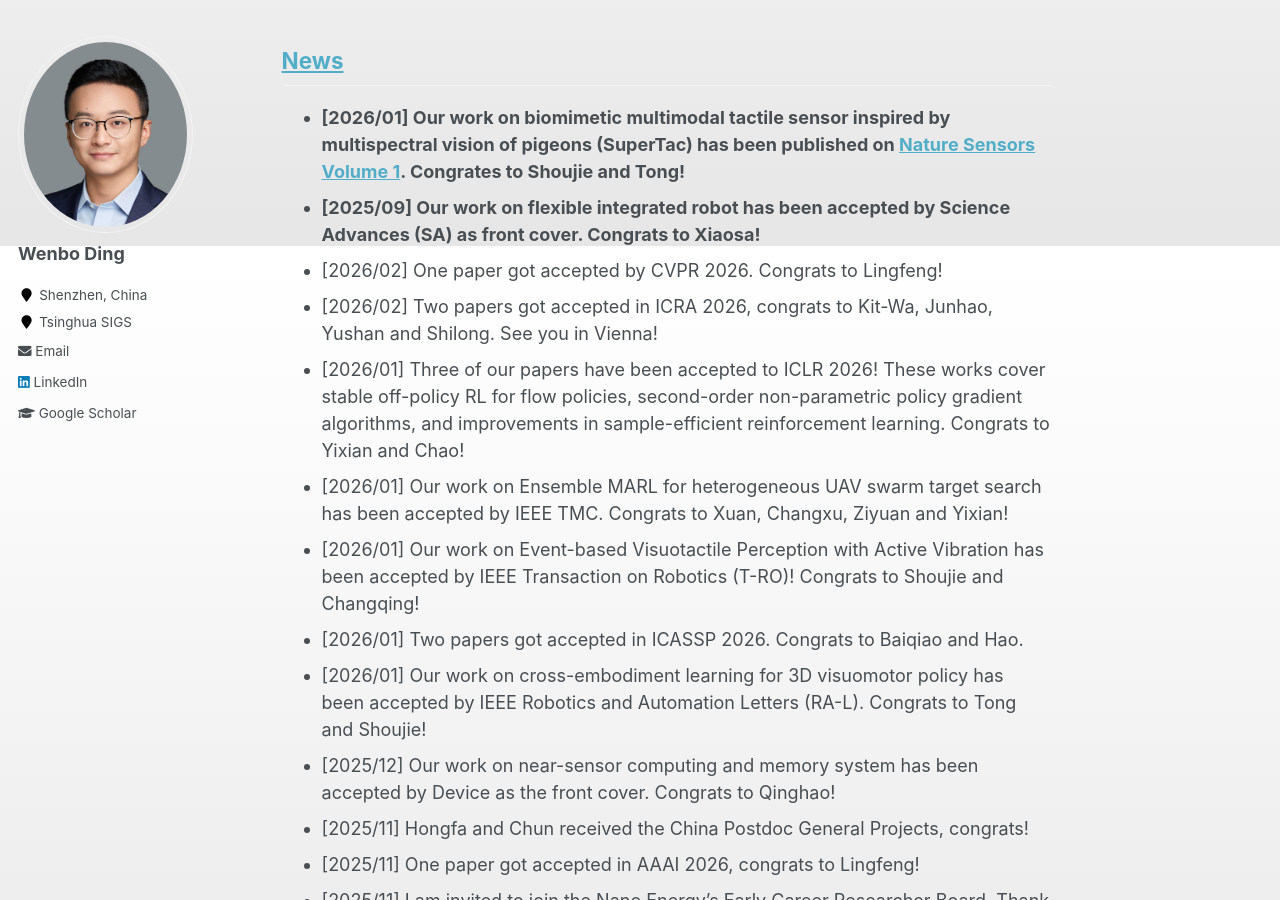
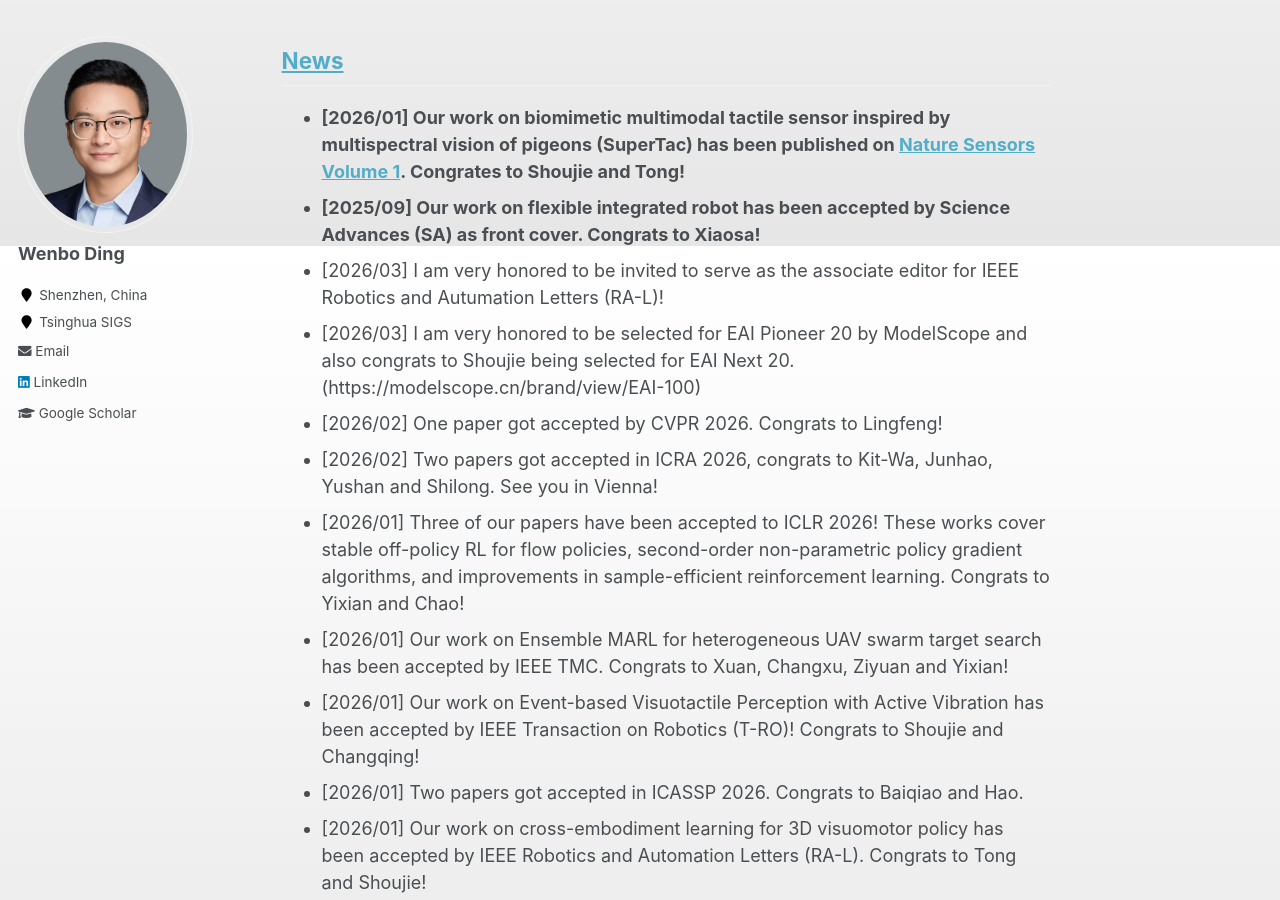
Before and after one commit to whenboy07/whenboy07.github.io, a Jekyll site: the page built from _pages/about.md, in a window 1280 px wide and 900 px high, scrolled down 1554 px. Built offline with Jekyll 4.4.1, drawn with Linux system fonts in a browser that asks for light colours.

Commit message:
update news

```diff
--- a/_pages/about.md
+++ b/_pages/about.md
@@ -38,6 +38,8 @@ Please email me with a copy of your CV if you are interested.
 ## [News](/news/)
 * **[2026/01] Our work on biomimetic multimodal tactile sensor inspired by multispectral vision of pigeons (SuperTac) has been published on [Nature Sensors Volume 1](https://www.nature.com/articles/s44460-025-00006-y). Congrates to Shoujie and Tong!**
 * **[2025/09] Our work on flexible integrated robot has been accepted by Science Advances (SA) as front cover. Congrats to Xiaosa!**
+* [2026/03] I am very honored to be invited to serve as the associate editor for IEEE Robotics and Autumation Letters (RA-L)!
+* [2026/03] I am very honored to be selected for EAI Pioneer 20 by ModelScope and also congrats to Shoujie being selected for EAI Next 20. (https://modelscope.cn/brand/view/EAI-100)
 * [2026/02] One paper got accepted by CVPR 2026. Congrats to Lingfeng!
 * [2026/02] Two papers got accepted in ICRA 2026, congrats to Kit-Wa, Junhao, Yushan and Shilong. See you in Vienna!
 * [2026/01] Three of our papers have been accepted to ICLR 2026! These works cover stable off-policy RL for flow policies, second-order non-parametric policy gradient algorithms, and improvements in sample-efficient reinforcement learning. Congrats to Yixian and Chao!
```
Also changed, not shown: _pages/news.md (+2 -0 lines).
